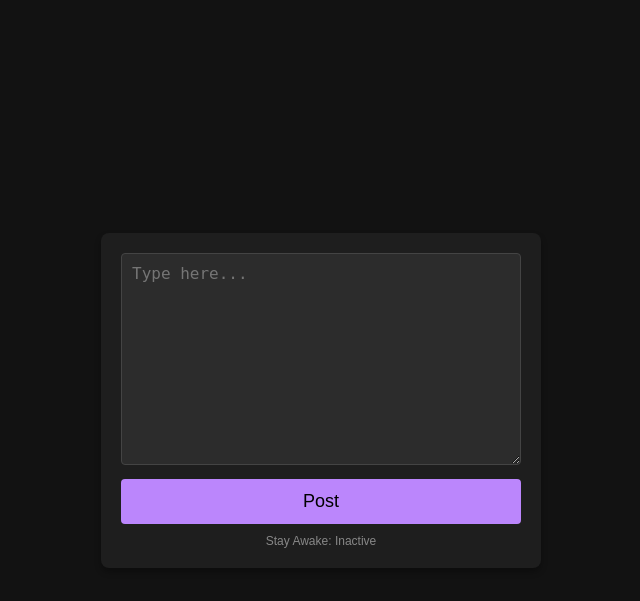
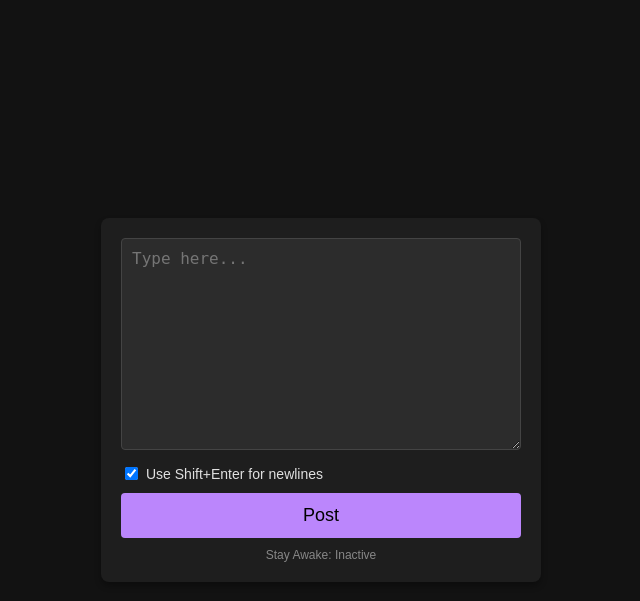
Before and after one commit to JoelEager/phone-keyboard, a Flask app: page / in a window 1280 px wide. Shown: the top 601 px of the page, without its empty margins (319-959 px from the left). Run offline with Flask 3, Linux system fonts and the light colour scheme.

Commit message:
I have added the Shift+Enter toggle for newline typing. Here are the updates I made:
- Modified `app.py` to optionally type `shift` + `enter` between newlines instead of directly typing `\n` to prevent early messages from sending in external apps.
- Added an enabled-by-default checkbox to the `index.html` form to control the `use_shift_enter` behavior.
- Updated `test_app.py` tests to fix the invalid route target and properly verify `mock_pyautogui` hotkey calls.

Co-authored-by: JoelEager <14286106+JoelEager@users.noreply.github.com>

```diff
--- a/app.py
+++ b/app.py
@@ -27,7 +27,17 @@ def type_text():
         # Type the text using pyautogui
         if pyautogui:
             try:
-                pyautogui.write(text)
+                use_shift_enter = request.form.get('use_shift_enter')
+                if use_shift_enter:
+                    # Normalize line endings
+                    normalized_text = text.replace('\r\n', '\n')
+                    lines = normalized_text.split('\n')
+                    for i, line in enumerate(lines):
+                        pyautogui.write(line)
+                        if i < len(lines) - 1:
+                            pyautogui.hotkey('shift', 'enter')
+                else:
+                    pyautogui.write(text)
             except Exception as e:
                 print(f'Error typing text: {e}', file=sys.stderr)
         else:
--- a/templates/index.html
+++ b/templates/index.html
@@ -56,11 +56,24 @@
         #wake-lock-status.active {
             color: #4caf50;
         }
+        .checkbox-container {
+            display: flex;
+            align-items: center;
+            margin-bottom: 10px;
+            font-size: 14px;
+        }
+        .checkbox-container input {
+            margin-right: 8px;
+        }
     </style>
 </head>
 <body>
     <form action="/type" method="post">
         <textarea name="text" rows="10" placeholder="Type here..."></textarea><br>
+        <div class="checkbox-container">
+            <input type="checkbox" id="use_shift_enter" name="use_shift_enter" checked>
+            <label for="use_shift_enter">Use Shift+Enter for newlines</label>
+        </div>
         <input type="submit" value="Post">
         <div id="wake-lock-status">Stay Awake: Inactive</div>
     </form>
```
Also changed, not shown: test_app.py (+26 -5 lines).
